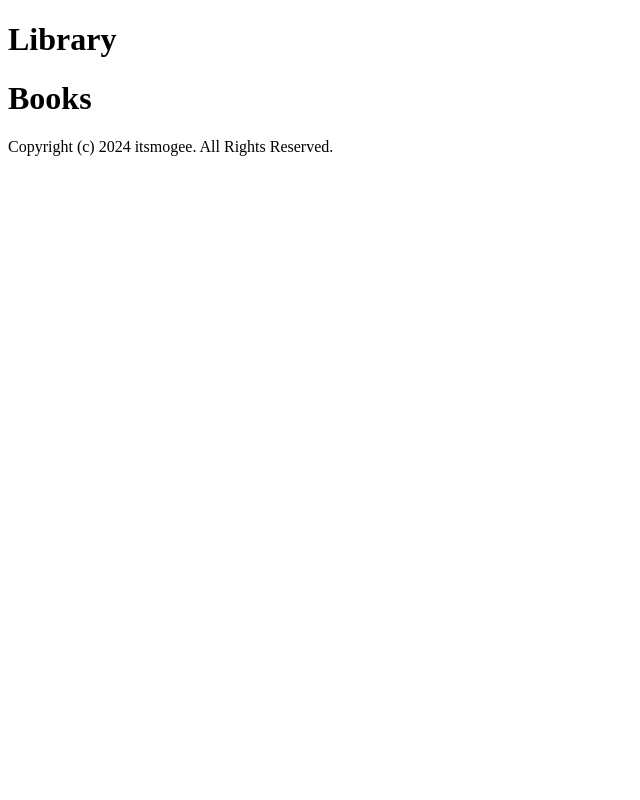
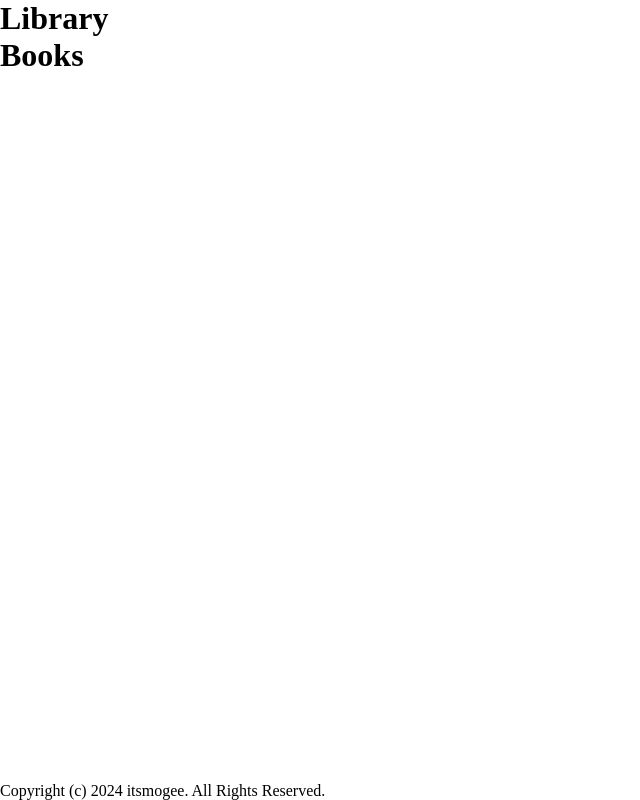
Before and after one commit to itsmogee/library-site, a plain HTML site: page index.html in a window 1280 px wide. Shown: the whole page, without its empty margins (0-640 px from the left). Drawn offline with Linux system fonts and the light colour scheme.

Commit message:
added : css styling
created header, main and footer components
all inside the content div
used grid to seperate the sections

```diff
--- a/css/style.css
+++ b/css/style.css
@@ -0,0 +1,29 @@
+* {
+  padding: 0;
+  margin: 0;
+}
+
+.content {
+  height: 100vh;
+
+  /* Grid containter */
+  display: grid;
+  grid-template-columns: 1fr;
+  grid-template-rows: auto 1fr auto;
+  grid-template-areas:
+    "header"
+    "main"
+    "footer";
+
+  header {
+    grid-area: header;
+  }
+
+  main {
+    grid-area: main;
+  }
+
+  footer {
+    grid-area: footer;
+  }
+}
--- a/index.html
+++ b/index.html
@@ -8,11 +8,13 @@
     <script src="scripts/main.js"></script>
   </head>
   <body>
-    <div class="header"><h1>Library</h1></div>
     <div class="content">
-      <h1>Books</h1>
-      <div class="books"></div>
+      <header><h1>Library</h1></header>
+      <main>
+        <h1>Books</h1>
+        <div class="books"></div>
+      </main>
+      <footer>Copyright (c) 2024 itsmogee. All Rights Reserved.</footer>
     </div>
-    <footer>Copyright (c) 2024 itsmogee. All Rights Reserved.</footer>
   </body>
 </html>
```
